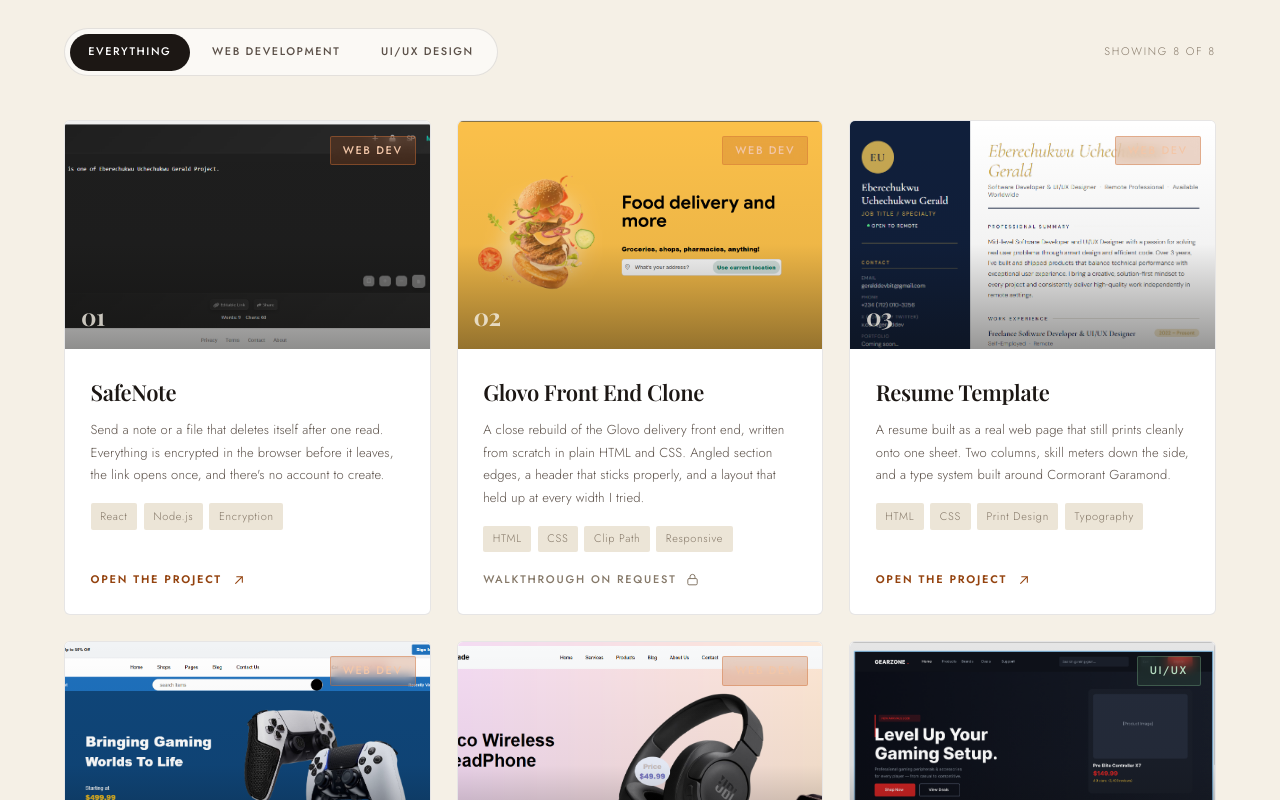
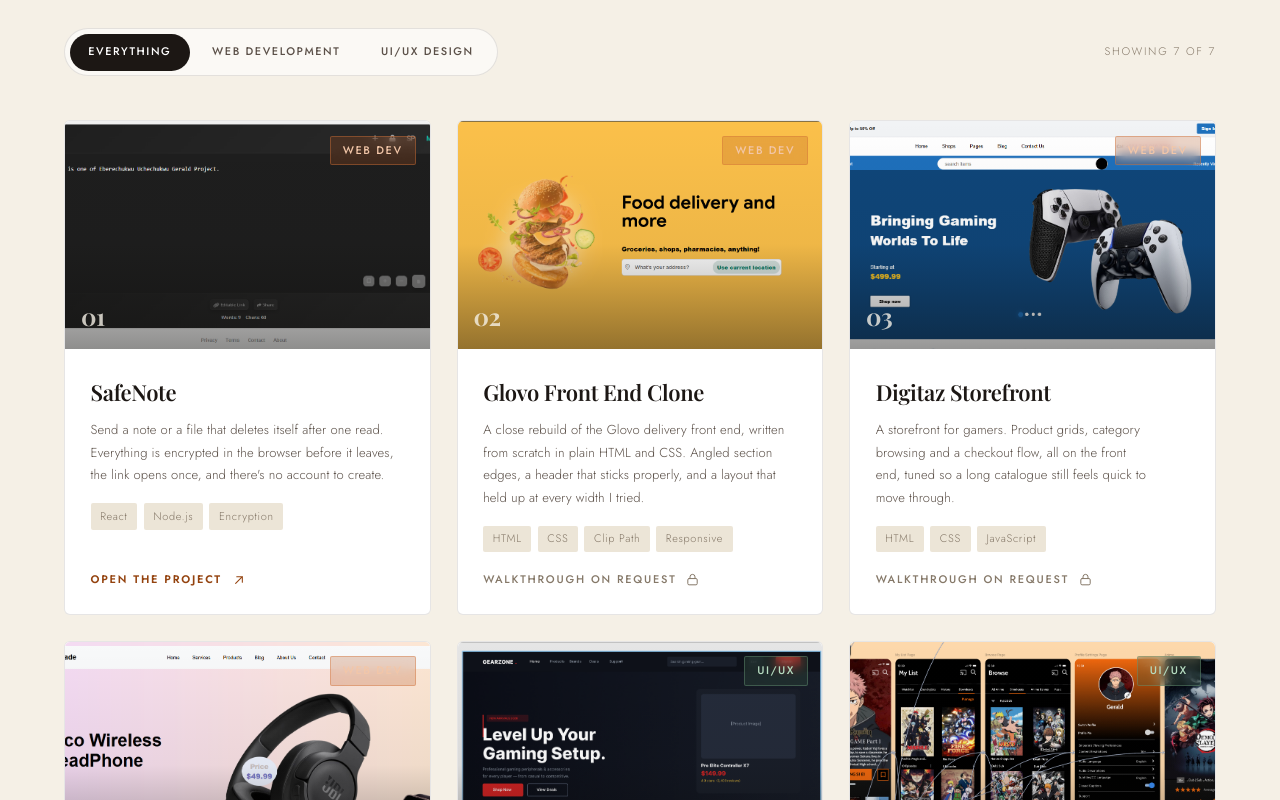
Before and after one commit to GeraldXtra/GeraldXtra.github.io, a React (Vite) app: page / in a window 1280 px wide. Shown: the part 5420-6220 px from the top of the page. Built offline with nearby package versions, Linux system fonts and the light colour scheme; a web font is replaced by a local one.

Commit message:
Adjusted the projects

```diff
--- a/src/data/projects.js
+++ b/src/data/projects.js
@@ -40,22 +40,22 @@ export const projects = [
     stack: ["HTML", "CSS", "Clip Path", "Responsive"],
     url: null,
   },
-  {
-    id: "resume",
-    index: "03",
-    type: "web",
-    tagLabel: "Web Dev",
-    title: "Resume Template",
-    image: resume,
-    alt: "A two column resume laid out as a web page",
-    description:
-      "A resume built as a real web page that still prints cleanly onto one sheet. Two columns, skill meters down the side, and a type system built around Cormorant Garamond.",
-    stack: ["HTML", "CSS", "Print Design", "Typography"],
-    url: "https://gerald-resume.netlify.app",
-  },
+  // {
+  //   id: "resume",
+  //   index: "03",
+  //   type: "web",
+  //   tagLabel: "Web Dev",
+  //   title: "Resume Template",
+  //   image: resume,
+  //   alt: "A two column resume laid out as a web page",
+  //   description:
+  //     "A resume built as a real web page that still prints cleanly onto one sheet. Two columns, skill meters down the side, and a type system built around Cormorant Garamond.",
+  //   stack: ["HTML", "CSS", "Print Design", "Typography"],
+  //   url: "https://gerald-resume.netlify.app",
+  // },
   {
     id: "digitaz",
-    index: "04",
+    index: "03",
     type: "web",
     tagLabel: "Web Dev",
     title: "Digitaz Storefront",
@@ -68,7 +68,7 @@ export const projects = [
   },
   {
     id: "etrade",
-    index: "05",
+    index: "04",
     type: "web",
     tagLabel: "Web Dev",
     title: "eTrade Storefront",
@@ -81,7 +81,7 @@ export const projects = [
   },
   {
     id: "gearzone",
-    index: "06",
+    index: "05",
     type: "uiux",
     tagLabel: "UI/UX",
     title: "Gearzone Commerce Design",
@@ -94,7 +94,7 @@ export const projects = [
   },
   {
     id: "crunchyroll",
-    index: "07",
+    index: "06",
     type: "uiux",
     tagLabel: "UI/UX",
     title: "Crunchyroll Prototype",
@@ -107,7 +107,7 @@ export const projects = [
   },
   {
     id: "ledgerwatch",
-    index: "08",
+    index: "07",
     type: "web",
     tagLabel: "Web Dev",
     title: "LedgerWatch",
```
